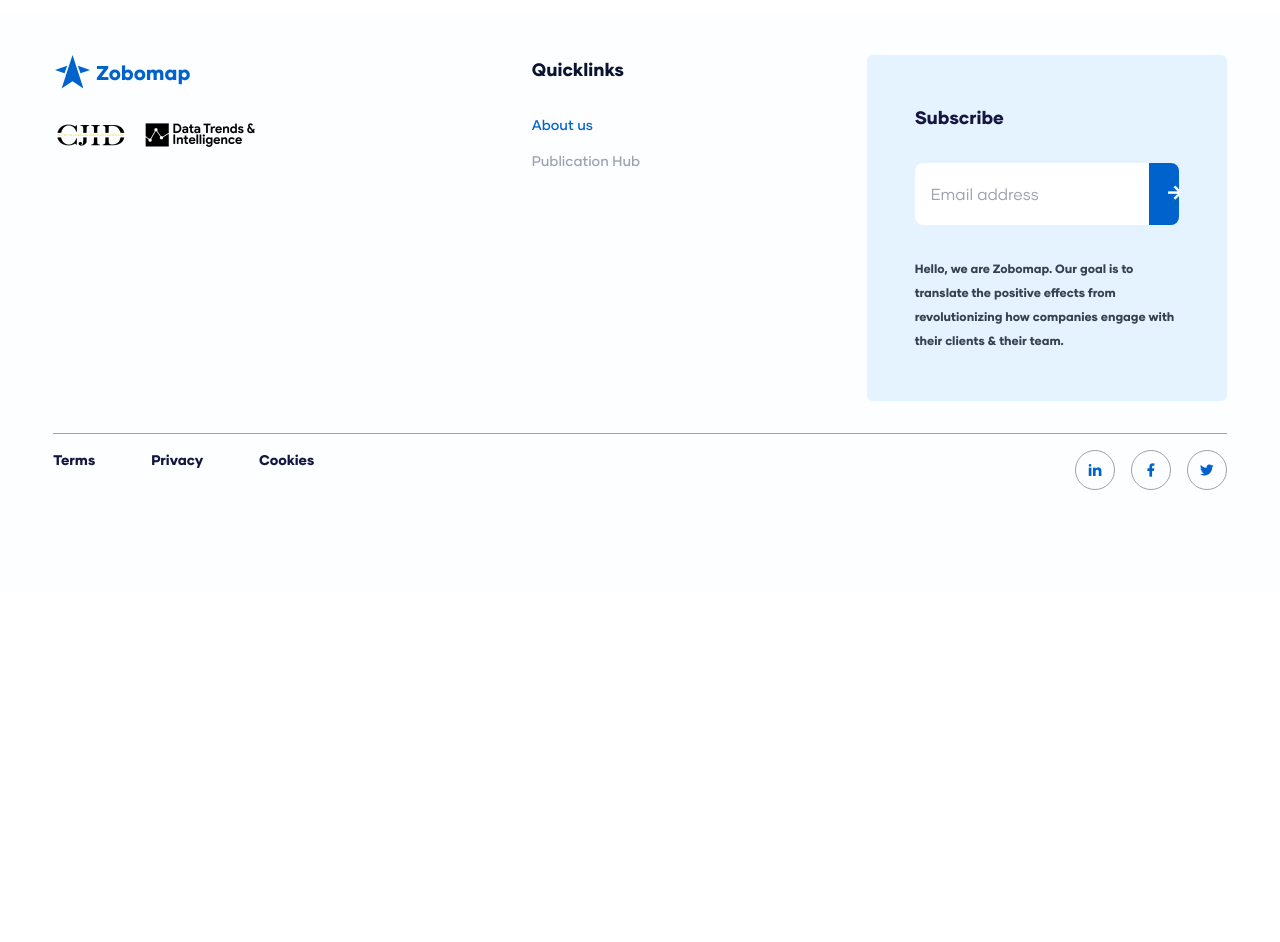
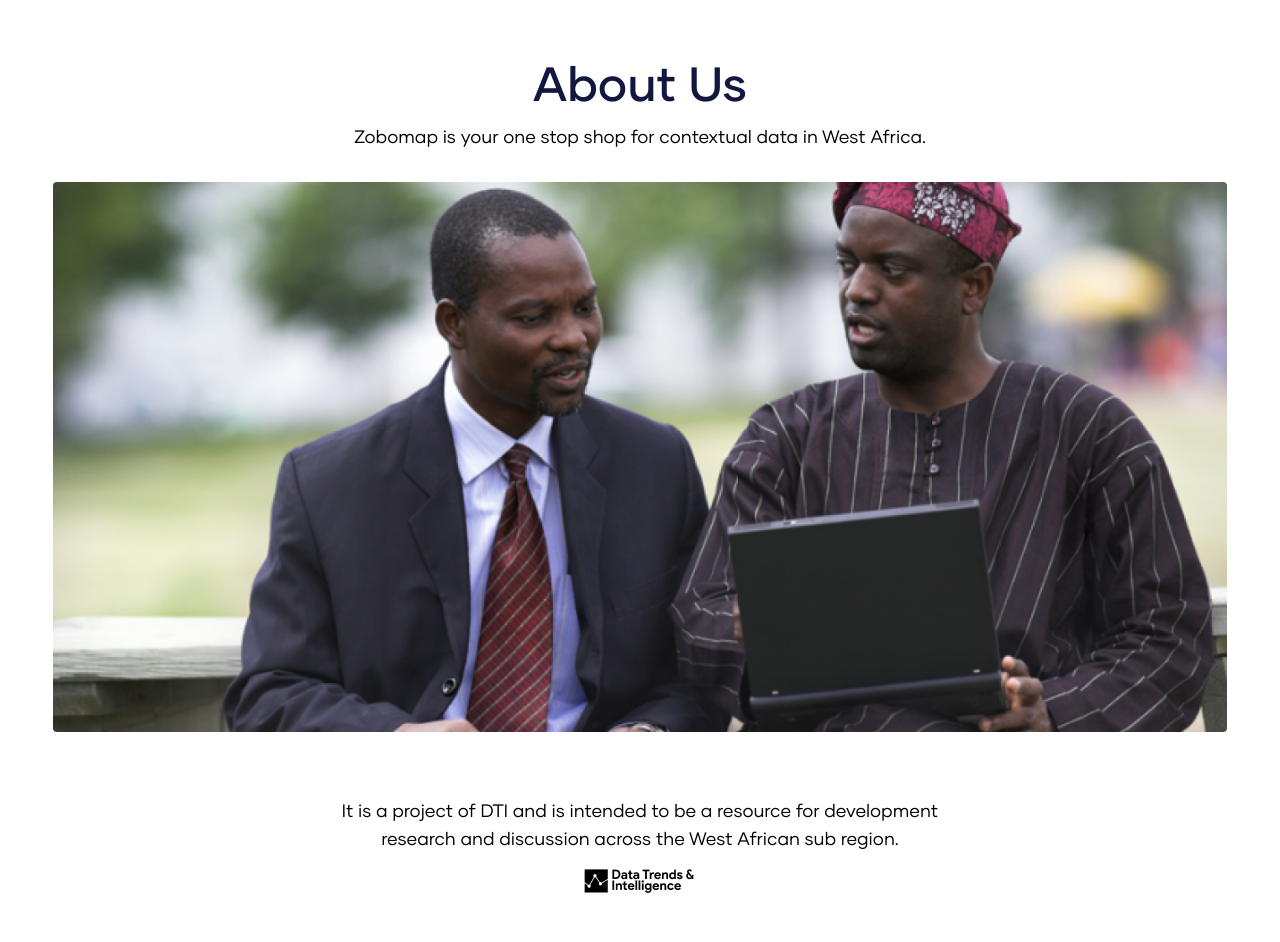
Before and after one commit to Theo-flux/gosi, a React (Vite) app: page /about in a window 1280 px wide. Shown: the part 70-1012 px from the top of the page. Before the commit the page ends 800 px from the top, so only its background shows below. Built offline with nearby package versions, Linux system fonts and the light colour scheme.

Commit message:
about component; Hero section implementation

```diff
--- a/src/components/about/Hero.jsx
+++ b/src/components/about/Hero.jsx
@@ -1,7 +1,35 @@
+import {Section, Div, Title, SubTitle} from "../../shared";
+import aboutHero from "../../images/about/about-hero.png";
+import dti from "../../images/footer/dti-logo.png";
+
 
 function Hero() {
   return (
-    <div>Hero</div>
+    <Section>
+      <Div>
+        <div className="pt-16">
+
+          <div className="mb-16">
+            <div className="flex mb-8 flex-col justify-center items-center">
+              <Title className="mb-4 text-center">About Us</Title>
+              <SubTitle className="text-center">Zobomap is your one stop shop for contextual data in West Africa.</SubTitle>
+            </div>
+
+            <figure className="rounded overflow-hidden">
+              <img className="w-[100%] object-cover" src={aboutHero} alt="about-hero" />
+            </figure>
+          </div>
+
+          <div className="flex mb-8 flex-col justify-center items-center">
+            <SubTitle className="text-center max-w-[640px] mb-4">It is a project of DTI and is intended to be a resource for development research and discussion across the West African sub region.</SubTitle>
+            <figure className="">
+              <img className="" src={dti} alt="dti-logo"/>
+            </figure>
+          </div>
+
+        </div>
+      </Div>
+    </Section>
   );
 }
 
--- a/src/container/AboutContainer.jsx
+++ b/src/container/AboutContainer.jsx
@@ -1,9 +1,10 @@
 import { Layout } from "../shared";
+import { Contact, Hero } from "../components/about";
 
 function AboutContainer() {
   return (
     <Layout>
-        About
+        <Hero/>
     </Layout>
   );
 }
```
Also changed, not shown: src/images/about/about-hero.png (added).
